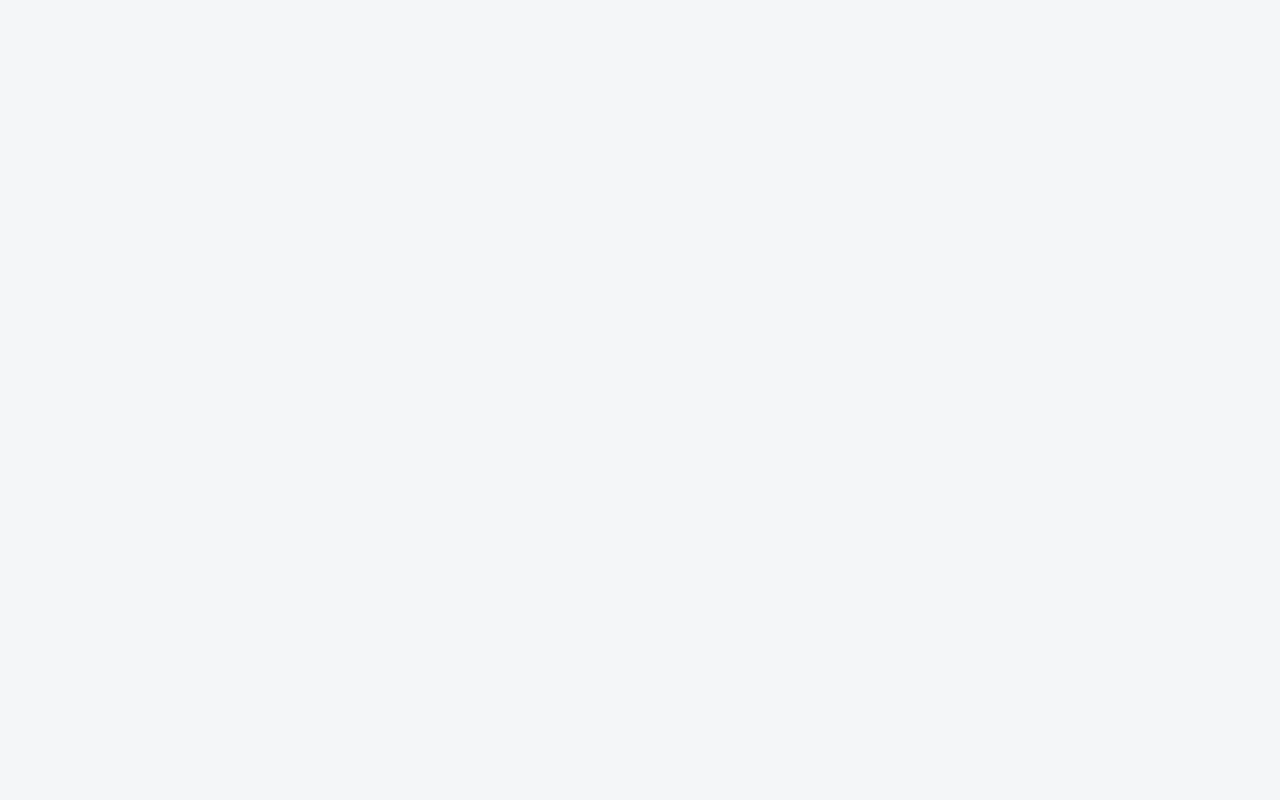
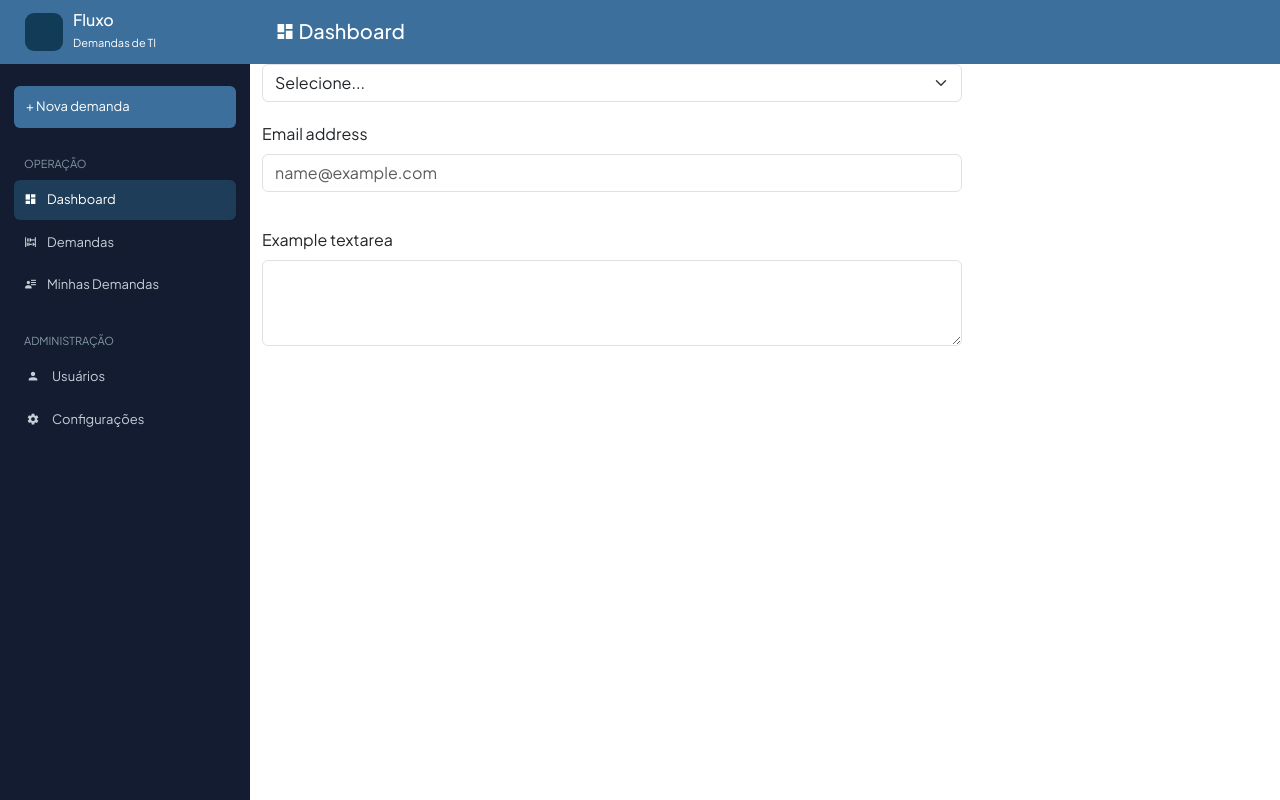
Before and after one commit to sophiadesf/PI-II-TIME-25, a plain HTML site: page Codigo/novademanda.html in a window 1280 px wide. Drawn offline with nearby package versions, Linux system fonts and the light colour scheme.

Commit message:
Inserção de primeiros conteúdos na página de nova demanda

```diff
--- a/Codigo/css/style.css
+++ b/Codigo/css/style.css
@@ -422,3 +422,13 @@ td {
     margin-left: 70px;
     padding: 7px;
 }
+
+.container{
+    display: flex;
+    flex-direction: column;
+    gap: 20px;
+}
+
+.item-form{
+    width: 700px;
+}
--- a/Codigo/menu.html
+++ b/Codigo/menu.html
@@ -1,6 +1,6 @@
 <!-- Menu Padrão -->
 <div class="sidebar">
-    <a href="demandas.html" class="btn-nova-demanda"> + Nova demanda</a>
+    <a href="novademanda.html" class="btn-nova-demanda"> + Nova demanda</a>
     <div class="menu-div">
         <p class="menu-title">Operação</p>
         <a href="index.html" class="menu-item active">
--- a/Codigo/novademanda.html
+++ b/Codigo/novademanda.html
@@ -3,10 +3,46 @@
 <head>
     <meta charset="UTF-8">
     <meta name="viewport" content="width=device-width, initial-scale=1.0">
-    <title>Document</title>
+    <title>Nova Demanda</title>
     <link rel="stylesheet" href="css/style.css">
+    <script src="js/layout.js"></script>
+    <link href="https://cdn.jsdelivr.net/npm/bootstrap@5.3.8/dist/css/bootstrap.min.css" rel="stylesheet">
+    <link rel="stylesheet" href="https://cdn.jsdelivr.net/npm/@mdi/font@7.4.47/css/materialdesignicons.min.css">
+
+    <!-- Tipografia definida - Inter -->
+    <link rel="preconnect" href="https://fonts.googleapis.com">
+    <link rel="preconnect" href="https://fonts.gstatic.com" crossorigin>
+    <link href="https://fonts.googleapis.com/css2?family=Plus+Jakarta+Sans:wght@400;500;600;700;800&display=swap" rel="stylesheet">
 </head>
 <body>
     <div id="topbar"></div>
+    <div class="layout">
+        <div id="menu"></div>
+
+        <div class="container">
+            <div class="item-form">
+                <select class="form-select" aria-label="Default select example">
+                    <option selected>Selecione...</option>
+                    <option value="1">One</option>
+                    <option value="2">Two</option>
+                    <option value="3">Three</option>
+                </select>
+            </div>
+
+            <div class="item-form">
+                <div class="mb-3">
+                    <label for="exampleFormControlInput1" class="form-label">Email address</label>
+                    <input type="email" class="form-control" id="exampleFormControlInput1" placeholder="name@example.com">
+                </div>
+            </div>
+            <div class="item-form">
+                <div class="mb-3">
+                    <label for="exampleFormControlTextarea1" class="form-label">Example textarea</label>
+                    <textarea class="form-control" id="exampleFormControlTextarea1" rows="3"></textarea>
+                </div>
+            </div>
+
+        </div>
+    </div>
 </body>
 </html>
```
